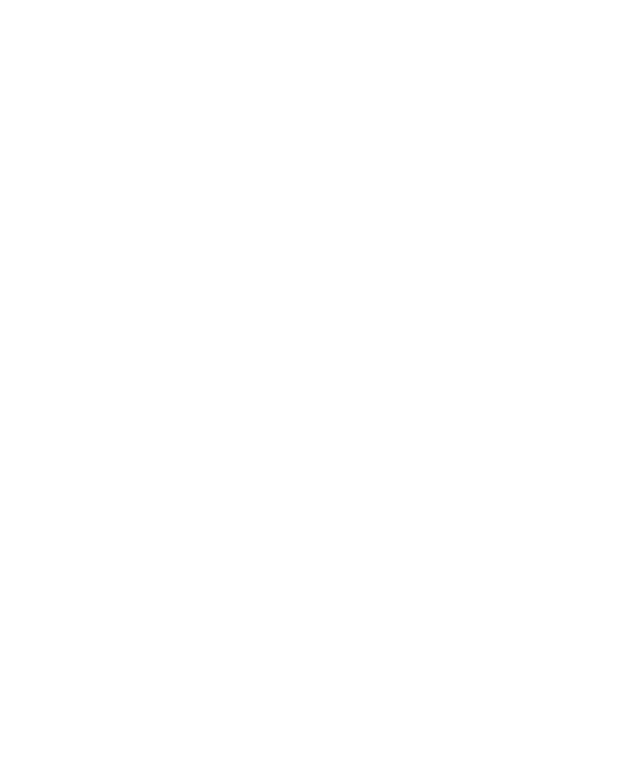
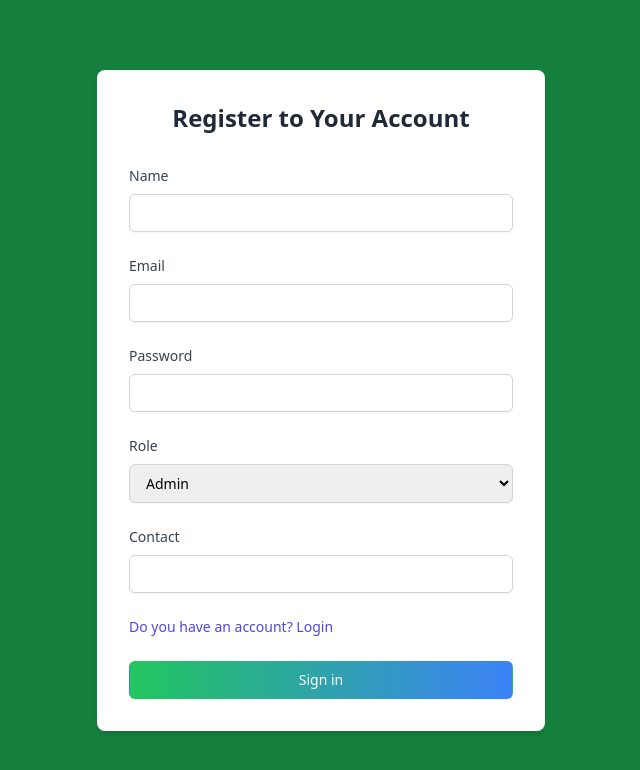
Before and after one commit to sharuksk/real-estate, a React (Create React App) app: page /register in a window 1280 px wide. Before the commit this address had no page. Shown: the top 770 px of the page, without its empty margins (319-959 px from the left). Built offline with nearby package versions, Linux system fonts and the light colour scheme.

Commit message:
user registration completed

```diff
--- a/src/APIServices/usersAPI/usersAPI.js
+++ b/src/APIServices/usersAPI/usersAPI.js
@@ -38,3 +38,21 @@
   });
   return response?.data;
 };
+
+export const RegisterAPI = async (userData) => {
+  const response = await axios.post(`${BASE_URL}/user/register`, userData, {
+    withCredentials: true,
+  });
+  return response?.data;
+};
+
+export const AdminRegisterAPI = async (userData) => {
+  const response = await axios.post(
+    `${BASE_URL}/user/register-admin`,
+    userData,
+    {
+      withCredentials: true,
+    }
+  );
+  return response?.data;
+};
--- a/src/AdminDashboard/Projects/ProjectLists.jsx
+++ b/src/AdminDashboard/Projects/ProjectLists.jsx
@@ -1,5 +1,3 @@
-import { FiEye, FiEdit2, FiTrash2 } from "react-icons/fi";
-import { Link } from "react-router-dom";
 import { useQuery, useMutation } from "@tanstack/react-query";
 import {
   deleteProjectAPI,
@@ -10,7 +8,6 @@
 import { toast } from "react-hot-toast";
 import { Spinner } from "../../common/Spinner";
 import { useEffect, useState } from "react";
-import { ProjectModal } from "./ProjectModal";
 import { debounce } from "lodash";
 import TableList from "../../common/TableList";
 
--- a/src/AdminDashboard/Properties/PropertiesLists.jsx
+++ b/src/AdminDashboard/Properties/PropertiesLists.jsx
@@ -1,5 +1,3 @@
-import { FiEye, FiEdit2, FiTrash2 } from "react-icons/fi";
-import { Link } from "react-router-dom";
 import { useQuery, useMutation } from "@tanstack/react-query";
 import { useNavigate } from "react-router-dom";
 import { toast } from "react-hot-toast";
@@ -10,7 +8,6 @@
   getPropertyAPI,
 } from "../../APIServices/propertyAPI/propertyAPI";
 import { useEffect, useState } from "react";
-import { PropertyModal } from "./PropertyModal";
 import { debounce } from "lodash";
 import TableList from "../../common/TableList";
 
--- a/src/App.js
+++ b/src/App.js
@@ -3,11 +3,11 @@
 import { Login } from "./components/Page/Login";
 import AdminDashboard from "./AdminDashboard/AdminDashboard";
 import { Clients } from "./AdminDashboard/Clients/Clients";
-import {ClientsList} from "./AdminDashboard/Clients/ClientsList";
-import {UpdateClient} from "./AdminDashboard/Clients/UpdateClients";
+import { ClientsList } from "./AdminDashboard/Clients/ClientsList";
+import { UpdateClient } from "./AdminDashboard/Clients/UpdateClients";
 import { Agents } from "./AdminDashboard/Agents/Agents";
-import {AgentsList} from "./AdminDashboard/Agents/AgentsList";
-import {UpdateAgent} from "./AdminDashboard/Agents/UpdateAgents"
+import { AgentsList } from "./AdminDashboard/Agents/AgentsList";
+import { UpdateAgent } from "./AdminDashboard/Agents/UpdateAgents";
 import { Master } from "./AdminDashboard/Masters/Master";
 import { Owners } from "./AdminDashboard/Owners/Owners";
 import { OwnersList } from "./AdminDashboard/Owners/OwnersList";
@@ -31,6 +31,7 @@
 import PropertiesLists from "./AdminDashboard/Properties/PropertiesLists";
 import AddProperties from "./AdminDashboard/Properties/AddProperties";
 import EditProperties from "./AdminDashboard/Properties/EditProperties";
+import Register from "./components/Page/Register";
 
 function App() {
   const { isError, isLoading, data, error, isSuccess, refetch } = useQuery({
@@ -42,6 +43,7 @@
   return (
     <Routes>
       <Route path="/" element={<Login />} />
+      <Route path="/register" element={<Register />} />
       <Route
         path="/admin-dashboard"
         element={
--- /dev/null
+++ b/src/common/Input.jsx
@@ -0,0 +1,22 @@
+import React from "react";
+
+const Input = ({ type, title, setValue, id }) => {
+  return (
+    <div>
+      <label
+        htmlFor={title}
+        className="text-sm font-medium text-gray-700 block mb-2"
+      >
+        {title}
+      </label>
+      <input
+        type={type}
+        id={id}
+        onChange={setValue}
+        className="w-full px-3 py-2 border border-gray-300 rounded-md text-sm shadow-sm placeholder-gray-400 focus:outline-none focus:border-indigo-500"
+      />
+    </div>
+  );
+};
+
+export default Input;
--- /dev/null
+++ b/src/common/SelectInput.jsx
@@ -0,0 +1,30 @@
+import React from "react";
+
+const SelectInput = ({ title, value, setValue, id }) => {
+  return (
+    <div>
+      <label
+        htmlFor={title}
+        className="text-sm font-medium text-gray-700 block mb-2"
+      >
+        {title}
+      </label>
+      <select
+        id={id}
+        onChange={setValue}
+        className="w-full px-3 py-2 border border-gray-300 rounded-md text-sm shadow-sm placeholder-gray-400 focus:outline-none focus:border-indigo-500"
+      >
+        {value.map((data) => (
+          <option
+            key={data.id ? data.id : data._id}
+            value={data.type ? data.type : data._id}
+          >
+            {data.type ? data.type : data.sourcename}
+          </option>
+        ))}
+      </select>
+    </div>
+  );
+};
+
+export default SelectInput;
--- a/src/components/Page/Register.jsx
+++ b/src/components/Page/Register.jsx
@@ -0,0 +1,213 @@
+import React, { useEffect, useState } from "react";
+import Input from "../../common/Input";
+import { Link, useNavigate } from "react-router-dom";
+import SelectInput from "../../common/SelectInput";
+import { useMutation } from "@tanstack/react-query";
+import {
+  AdminRegisterAPI,
+  RegisterAPI,
+} from "../../APIServices/usersAPI/usersAPI";
+import { toast } from "react-hot-toast";
+import { useDispatch } from "react-redux";
+import { setUser } from "../../redux/slices/userSlice";
+
+const Register = () => {
+  const navigate = useNavigate();
+  const dispatch = useDispatch();
+  const [formData, setFormData] = useState([]);
+  console.log(formData);
+  console.log(formData?.role);
+
+  const registerMutation = useMutation({
+    mutationKey: ["register"],
+    mutationFn: RegisterAPI,
+  });
+
+  const AdminRegisterMutation = useMutation({
+    mutationKey: ["register-admin"],
+    mutationFn: AdminRegisterAPI,
+  });
+
+  useEffect(() => {
+    setFormData({
+      ...formData,
+      role: "Admin",
+    });
+  }, []);
+
+  const Roles = [
+    {
+      id: 1,
+      type: "Admin",
+    },
+    {
+      id: 2,
+      type: "Client",
+    },
+    {
+      id: 3,
+      type: "Owner",
+    },
+    {
+      id: 4,
+      type: "Agent",
+    },
+  ];
+
+  const handleChange = (e) => {
+    const { id, value } = e.target;
+    setFormData({
+      ...formData,
+      [id]: value,
+    });
+  };
+
+  const handleSubmit = (e) => {
+    e.preventDefault();
+
+    if (!formData?.name) {
+      return toast.error("Name is required");
+    } else if (!formData?.email) {
+      return toast.error("Email is required");
+    } else if (!formData?.contact) {
+      return toast.error("Contact is required");
+    }
+
+    const loadingToastId = toast.loading("Registering...", {
+      style: {
+        backgroundColor: "#4a90e2",
+        color: "white",
+        borderRadius: "0.375rem",
+        padding: "0.75rem 1.25rem",
+        fontSize: "0.875rem",
+        fontWeight: "bold",
+      },
+    });
+
+    if (formData?.role === "Admin") {
+      AdminRegisterMutation.mutateAsync(formData)
+        .then(() => {
+          toast.success("Admin Register Successfully", {
+            style: {
+              backgroundColor: "#34d399",
+              color: "white",
+              borderRadius: "0.375rem",
+              padding: "0.75rem 1.25rem",
+              fontSize: "0.875rem",
+              fontWeight: "bold",
+            },
+          });
+          toast.dismiss(loadingToastId);
+          navigate("/admin-dashboard");
+        })
+        .catch((err) => {
+          toast.error("Admin Register Error: " + err.message, {
+            style: {
+              backgroundColor: "#ef4444",
+              color: "white",
+              borderRadius: "0.375rem",
+              padding: "0.75rem 1.25rem",
+              fontSize: "0.875rem",
+              fontWeight: "bold",
+            },
+          });
+          toast.dismiss(loadingToastId);
+          console.log(err);
+        });
+    } else {
+      registerMutation
+        .mutateAsync(formData)
+        .then((res) => {
+          toast.success(`${formData?.role} Register Successfully`, {
+            style: {
+              backgroundColor: "#34d399",
+              color: "white",
+              borderRadius: "0.375rem",
+              padding: "0.75rem 1.25rem",
+              fontSize: "0.875rem",
+              fontWeight: "bold",
+            },
+          });
+          dispatch(setUser(res.user));
+          toast.dismiss(loadingToastId);
+          navigate("/admin-dashboard");
+        })
+        .catch((err) => {
+          toast.error(`${formData?.role} Register Error: ` + err.message, {
+            style: {
+              backgroundColor: "#ef4444",
+              color: "white",
+              borderRadius: "0.375rem",
+              padding: "0.75rem 1.25rem",
+              fontSize: "0.875rem",
+              fontWeight: "bold",
+            },
+          });
+          toast.dismiss(loadingToastId);
+          console.log(err);
+        });
+    }
+  };
+
+  return (
+    <div className="min-h-screen bg-green-700 flex items-center justify-center">
+      <div className="max-w-md w-full bg-white rounded-lg shadow-md p-8 m-4">
+        <h2 className="text-2xl font-bold text-center text-gray-800 mb-8">
+          Register to Your Account
+        </h2>
+        <form onSubmit={handleSubmit} className="space-y-6">
+          <Input
+            type={"text"}
+            title={"Name"}
+            id={"name"}
+            setValue={handleChange}
+          />
+          <Input
+            type={"email"}
+            title={"Email"}
+            id={"email"}
+            setValue={handleChange}
+          />
+          <Input
+            type={"password"}
+            title={"Password"}
+            id={"password"}
+            setValue={handleChange}
+          />
+          <SelectInput
+            title={"Role"}
+            id={"role"}
+            value={Roles}
+            setValue={handleChange}
+          />
+          <Input
+            type={"text"}
+            title={"Contact"}
+            id={"contact"}
+            setValue={handleChange}
+          />
+
+          <div className="flex items-center justify-between">
+            <div className="text-sm">
+              <Link
+                to="/"
+                className="font-medium text-indigo-600 hover:text-indigo-500"
+              >
+                Do you have an account? Login
+              </Link>
+            </div>
+          </div>
+
+          <button
+            type="submit"
+            className="w-full py-2 px-4 border border-transparent rounded-md shadow-sm text-sm font-medium text-white bg-gradient-to-r from-green-500 to-blue-500 hover:from-green-600 hover:to-green-600 focus:outline-none focus:ring-2 focus:ring-offset-2 focus:ring-green-500"
+          >
+            Sign in
+          </button>
+        </form>
+      </div>
+    </div>
+  );
+};
+
+export default Register;
--- /dev/null
+++ b/src/redux/slices/userSlice.js
@@ -0,0 +1,15 @@
+import { createSlice } from "@reduxjs/toolkit";
+const initialState = {};
+
+const userSlice = createSlice({
+  name: "user",
+  initialState,
+  reducers: {
+    setUser: (state, action) => {
+      state.user = action.payload;
+    },
+  },
+});
+
+export const { setUser } = userSlice.actions;
+export default userSlice.reducer;
--- a/src/redux/store/store.js
+++ b/src/redux/store/store.js
@@ -1,8 +1,10 @@
 import { configureStore } from "@reduxjs/toolkit";
 import authReducers from "../slices/authSlices";
+import userReducers from "../slices/userSlice";
 
-export const store=configureStore({
-    reducer:{
-        auth:authReducers,
-    }
+export const store = configureStore({
+  reducer: {
+    auth: authReducers,
+    user: userReducers,
+  },
 });
```
